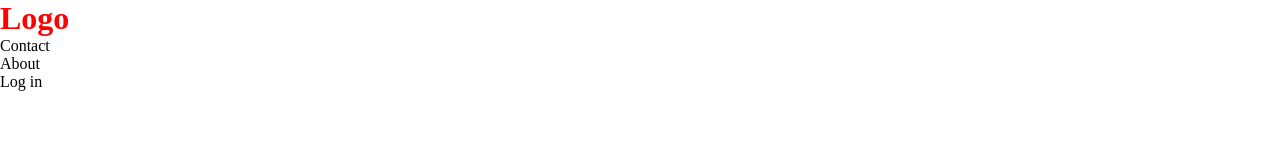
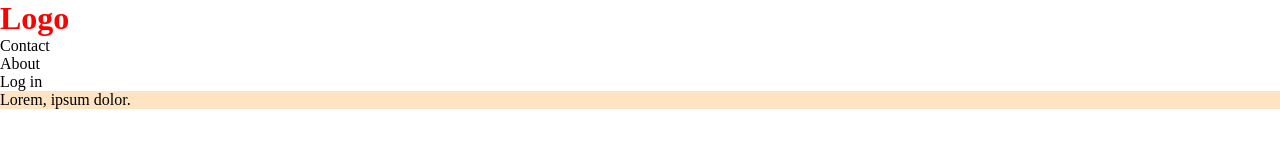
Before and after one commit to Skillwill202/Project-1, a plain HTML site: page index.html in a window 1280 px wide. Drawn offline with Linux system fonts and the light colour scheme.

Commit message:
28.02.2024 by Parvana

```diff
--- a/index.html
+++ b/index.html
@@ -15,5 +15,10 @@
             <li>Log in</li>
         </ul>
     </header>
+    <main>
+        <section>
+            <p>Lorem, ipsum dolor.</p>
+        </section>
+    </main>
 </body>
 </html>
--- a/style.css
+++ b/style.css
@@ -7,3 +7,6 @@
 h1{
     color: red;
 }
+section{
+    background-color: bisque;
+}
```
